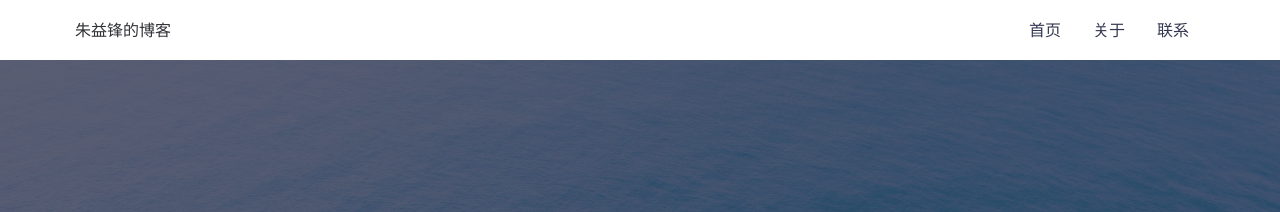
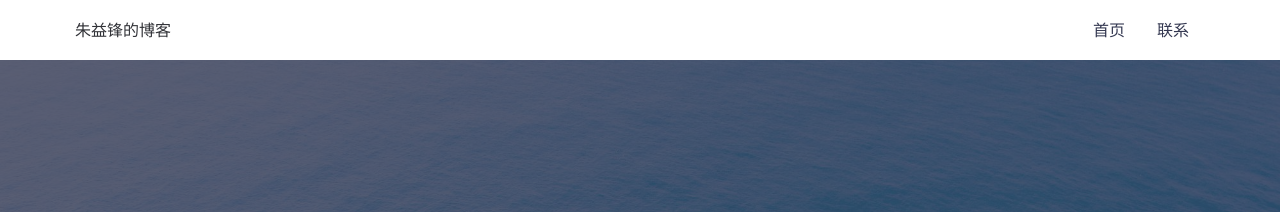
Before and after one commit to zyfilife/zyfilife.github.io, a Jekyll site: the page built from index.md, in a window 1280 px wide. Shown: the top 212 px of the page. Built offline with Jekyll 4.4.1, drawn with Linux system fonts in a browser that asks for light colours.

Commit message:
删除关于

```diff
--- a/_includes/header.html
+++ b/_includes/header.html
@@ -7,7 +7,6 @@
       <nav class="header__links">
         <div class="container header__links-wrapper">
           <a class="header__link" href="{{ '/' | relative_url }}" itemprop="url"><span itemprop="name">首页</span></a>
-          <a class="header__link" href="{{ '/about' | relative_url }}" itemprop="url"><span itemprop="name">关于</span></a>
           <a class="header__link" href="{{ '/contact' | relative_url }}" itemprop="url">
             <span itemprop="name">联系</span>
           </a>
```
